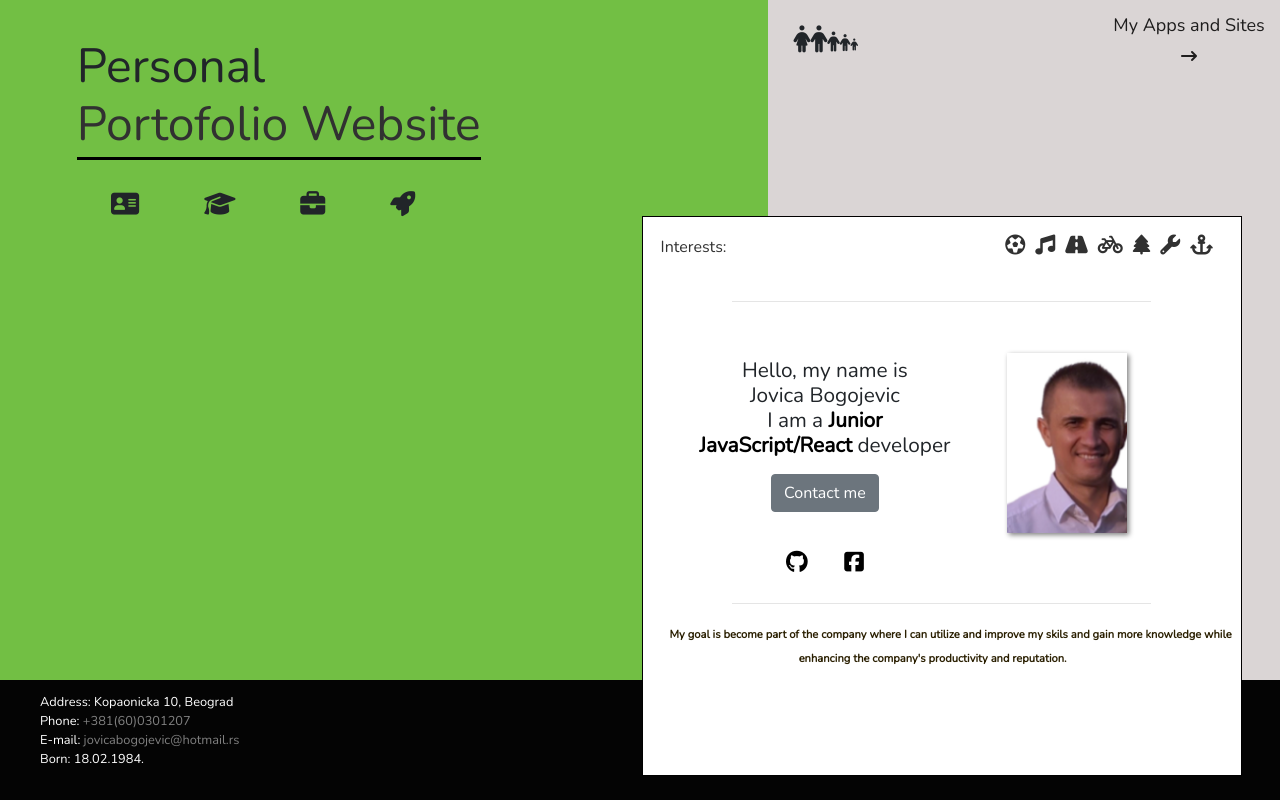
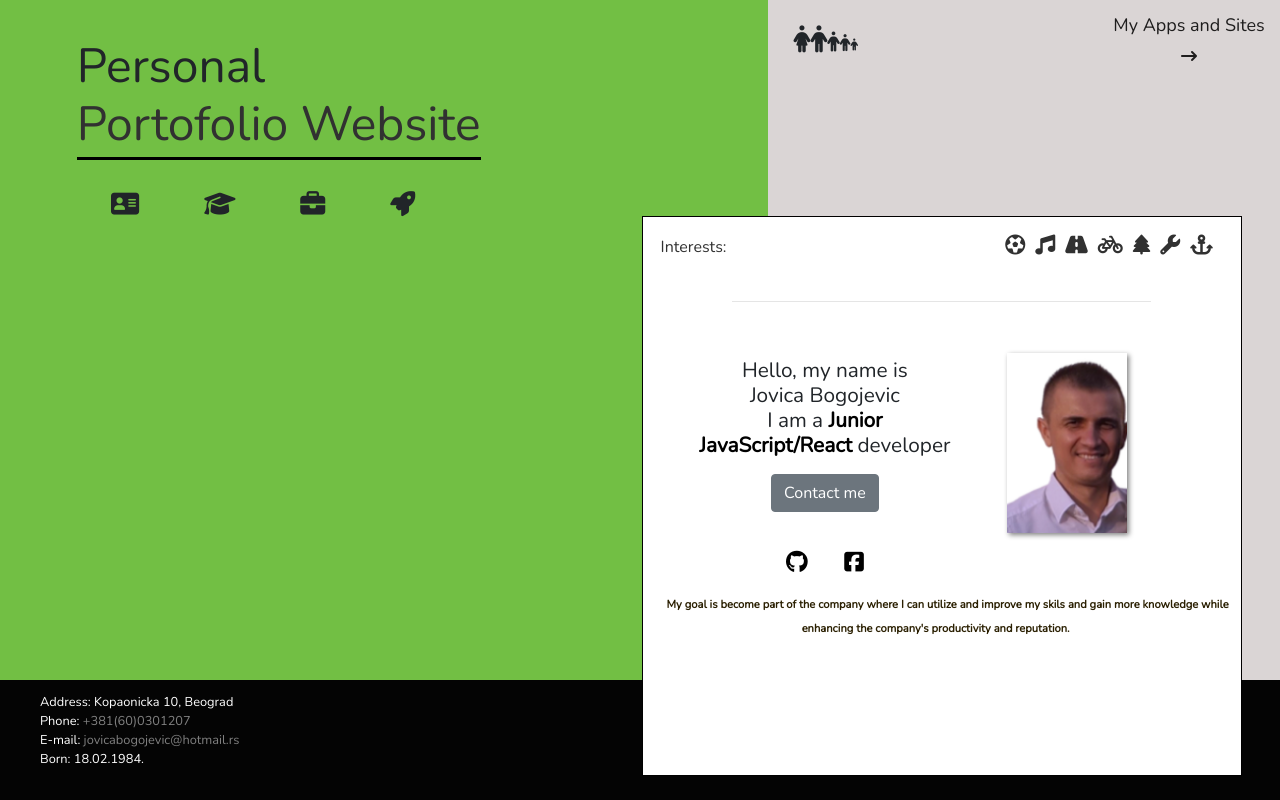
Before and after one commit to JOVICABOGOJEVIC/cvApp, a React (Create React App) app: page / in a window 1280 px wide. Built offline with nearby package versions, Linux system fonts and the light colour scheme; the HTML template or start-up script is replaced by a standard one; a web font is replaced by a local one.

Commit message:
secondCommit

```diff
--- a/src/components/Home/DisplayHome.module.css
+++ b/src/components/Home/DisplayHome.module.css
@@ -24,6 +24,9 @@
 }
 table{
     width:90%;
+}
+table tbody tr td{
+    height:auto;
 }
 .myClass {
     font-size:38px;
--- a/src/components/Home/Popup.js
+++ b/src/components/Home/Popup.js
@@ -38,8 +38,6 @@ const Popup = () => {
 
 
             </div>
-            <hr />
-
             <div className={styles.bottom}>
             <b>My goal is become part of the company where I can utilize and improve my skils and gain more
                     knowledge while enhancing the company's productivity and reputation.
--- a/src/components/Home/Popup.module.css
+++ b/src/components/Home/Popup.module.css
@@ -56,11 +56,12 @@ strong{
 .bottom{
     text-align: center;
     display: none;
+    margin-top: 2%;
 }
 b{
     color:rgb(43, 32, 2);
     font-size: 0.7em;
-    padding: 3%;
+    padding: 2%;
 }
 @media screen and (max-width: 1000px) {
     .popup {
--- a/src/components/MyApps/MyApps.module.css
+++ b/src/components/MyApps/MyApps.module.css
@@ -21,7 +21,6 @@
     border: 1px solid darkgray;
     padding:3%;
     border-collapse: collapse;
-    height: 33vh;
   }
 @media screen and (max-width:1000px) {
     .tableApp a{
```
